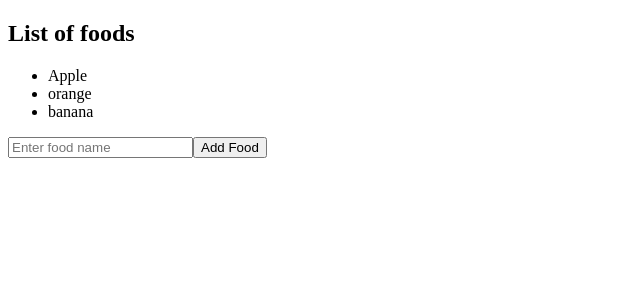
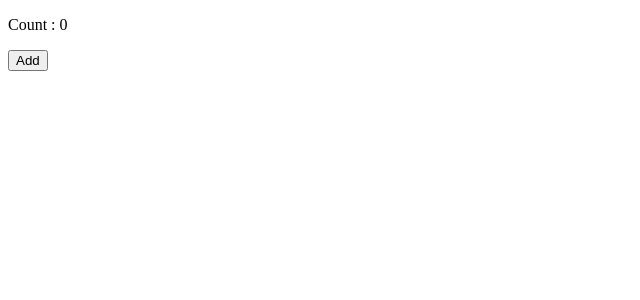
Before and after one commit to ajithr116/learningReact, a React (Vite) app in the folder learning/: page / in a window 1280 px wide. Shown: the top 300 px of the page, without its empty margins (0-640 px from the left). Built offline with nearby package versions, Linux system fonts and the light colour scheme.

Commit message:
useEfect(). use effect folder

```diff
--- a/learning/src/App.jsx
+++ b/learning/src/App.jsx
@@ -159,15 +159,26 @@
 // }
 
 //update Array state ----------------------------------------------------------------------
+// import UpdateArrayState from './updateArrayState/updateArrayState.jsx'
 
-import UpdateArrayState from './updateArrayState/updateArrayState.jsx'
+// function App(){
+//     return(
+//         <>
+//             <UpdateArrayState/>
+//         </>
+//     );
+// }
+
+//use Effect ----------------------------------------------------------------------
+import UseEffect from './useEffect/useEffect.jsx'
 
 function App(){
     return(
         <>
-            <UpdateArrayState/>
+            <UseEffect/>
         </>
     );
 }
 
+
 export default App
--- /dev/null
+++ b/learning/src/useEffect/useEffect.jsx
@@ -0,0 +1,24 @@
+
+import React,{useState, useEffect} from 'react';
+
+function useEffected(){
+
+    const [count, setCount] = useState(0)
+
+    function addCount(){
+        setCount(prev => prev+1)
+    }
+
+    useEffect(()=>{
+        document.title = count;
+    })
+
+    return(
+        <>
+            <p>Count : {count}</p>
+            <button onClick={addCount}>Add</button>
+        </>
+    );
+}
+
+export default useEffected;
```
